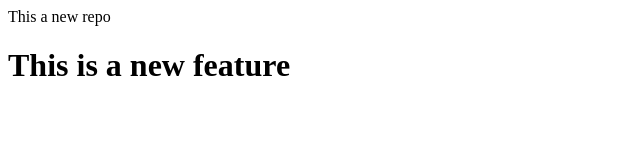
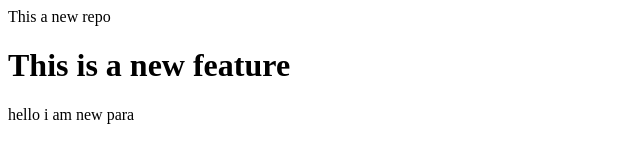
Before and after one commit to AhmedArbaz/Localrepo, a plain HTML site: page index.html in a window 1280 px wide. Shown: the whole page, without its empty margins (0-640 px from the left). Drawn offline with Linux system fonts and the light colour scheme.

Commit message:
new para

```diff
--- a/index.html
+++ b/index.html
@@ -1,2 +1,3 @@
 <p>This a new repo</p>
 <h1>This is a new feature</h1>
+<p>hello i am new para</p>
```
